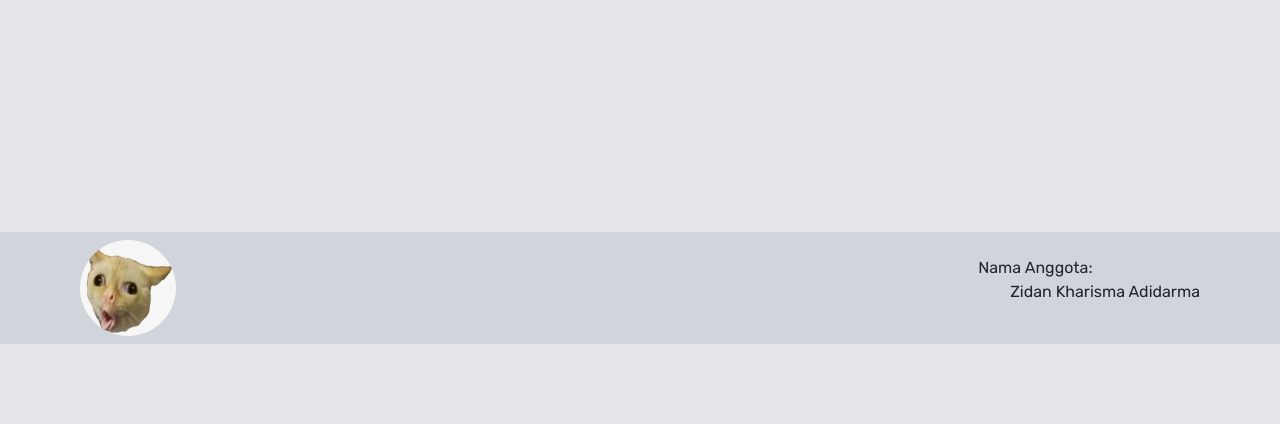
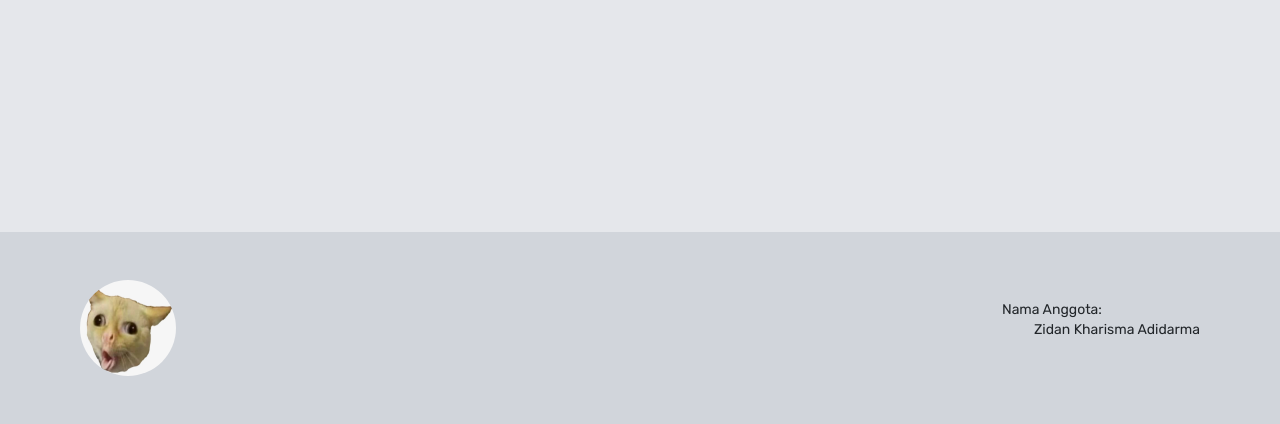
Before and after one commit to Zidan-Kharisma-Sakana/uts-f02, a Django app: page / in a window 1280 px wide. Shown: the part 624-1048 px from the top of the page. Before the commit the page ends 968 px from the top, so only its background shows below. Run offline with Django 3.2, Linux system fonts and the light colour scheme.

Commit message:
Update footer.html

```diff
--- a/templates/partials/footer.html
+++ b/templates/partials/footer.html
@@ -1,7 +1,7 @@
 {% load static %}
-<div class="flex justify-between items-center bg-gray-300 px-8 md:px-16 lg:px-20 h-16 md:h-24 lg:h-28 w-full">
+<div class="flex justify-between items-center bg-gray-300 px-8 md:px-16 lg:px-20 h-32 md:h-36 lg:h-48 w-full">
     <img src={% static 'img/koecheng.png' %} class="hidden md:block h-20 w-20 lg:h-24 lg:w-24 rounded-full" alt="">
-    <div>
+    <div class="text-sm">
         Nama Anggota:
         <ol>
             <li>Zidan Kharisma Adidarma</li>
```
